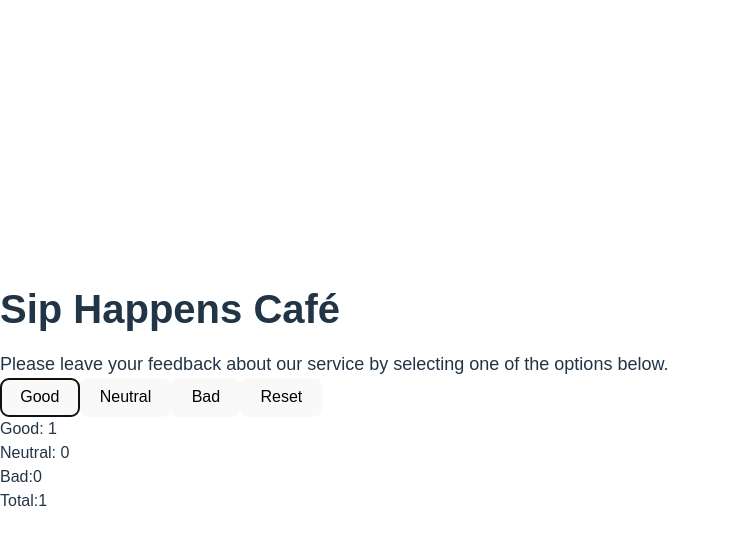
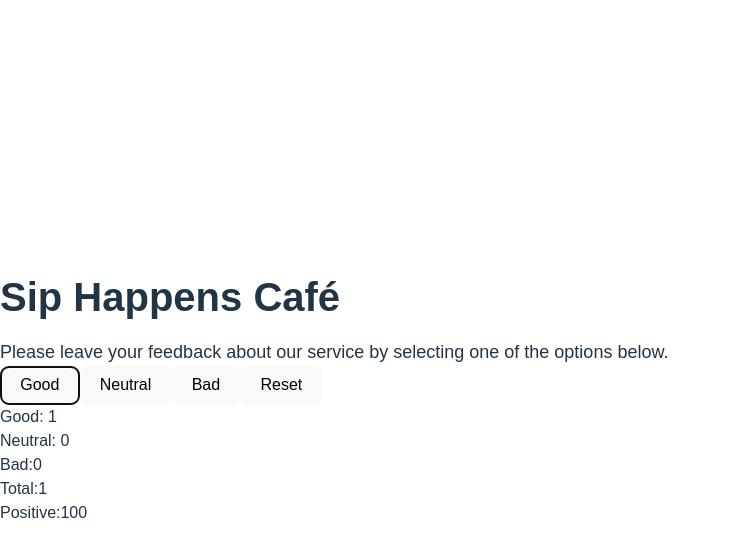
Before and after one commit to HannaKorol/goit-react-hw-02, a React (Vite) app: page / in a window 1280 px wide. Both pictures are taken after a click on the button "Good". Shown: the top 556 px of the page, without its empty margins (0-730 px from the left). Built offline with nearby package versions, Linux system fonts and the light colour scheme.

Commit message:
add effects and codeto save the state when it changes in  local storage

```diff
--- a/src/components/App.jsx
+++ b/src/components/App.jsx
@@ -1,18 +1,24 @@
 import Description from "./Description/Description";
 import Options from "./Options/Options";
-import { useState } from "react";
+import { useEffect, useState } from "react";
 import Feedback from "./Feedback/Feedback";
 import Notification from "./Notification/Notification";
 
 export default function App() {
   // Оголошуємо стан і функцію-сеттер (useState - це функція React замість let feedback = 0, "lecture1 34:57-42:02")
-  const [feedback, setFeedback] = useState({
+  const [feedback, setFeedback] = useState(() => {
     //useState-це хук як і useEffect, useRef, useMemo, useCallback, useContex, useReducer
     //setCounter-це функція для зміни того що ми відображаємо setFeedback(feedback+1) "lecture1 45:49"
-    good: 0,
-    neutral: 0,
-    bad: 0,
+    // Отримання даних з lokak storage "lecture2 40:00"
+    const savedFeedback = window.localStorage.getItem("feedback");
+    return savedFeedback
+      ? JSON.parse(savedFeedback) //Використовуємо JSON.parse для перетворення рядка назад в об'єкт під час завантаження сторінки
+      : { good: 0, neutral: 0, bad: 0 };
   });
+
+  useEffect(() => {
+    window.localStorage.setItem("feedback", JSON.stringify(feedback)); //Використовуємо JSON.stringify для перетворення об'єкта в рядок перед збереженням.
+  }, [feedback]);
 
   // Функція для оновлення фідбеку
   const onLeaveFeedback = (option) => {
@@ -34,6 +40,9 @@ export default function App() {
   };
   //Загальна кількість фітбуків
   const totalFeedback = feedback.good + feedback.neutral + feedback.bad;
+  const positiveFeedback = Math.round((feedback.good / totalFeedback) * 100);
+
+
 
   return (
     <div>
@@ -52,6 +61,7 @@ export default function App() {
             neutral={feedback.neutral}
             bad={feedback.bad}
             total={totalFeedback}
+            positive={positiveFeedback}
           />
         </>
       ) : (
--- a/src/components/Feedback/Feedback.jsx
+++ b/src/components/Feedback/Feedback.jsx
@@ -8,6 +8,14 @@ export default function Feedback (feedback) {
           <li>Neutral: {feedback.neutral}</li>
           <li>Bad:{feedback.bad}</li>
           <li>Total:{feedback.good + feedback.neutral + feedback.bad}</li>
+          <li>
+            Positive:
+            {Math.round(
+              (feedback.good /
+                (feedback.good + feedback.neutral + feedback.bad)) *
+                100
+            )}
+          </li>
         </ul>
       </div>
     );
```
